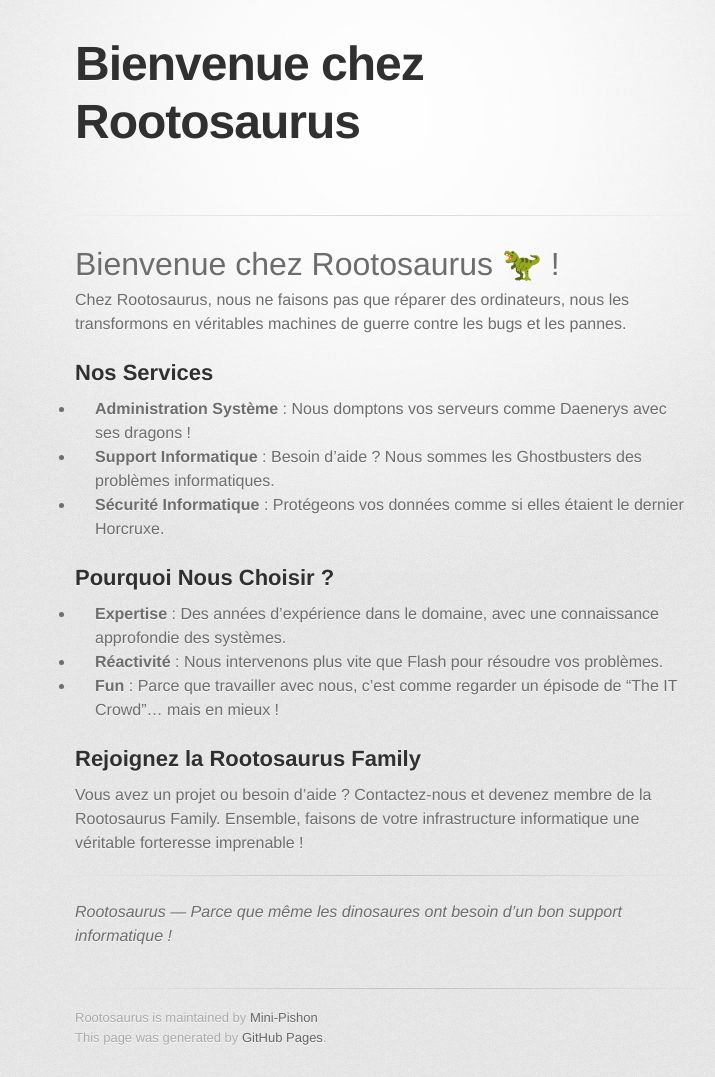
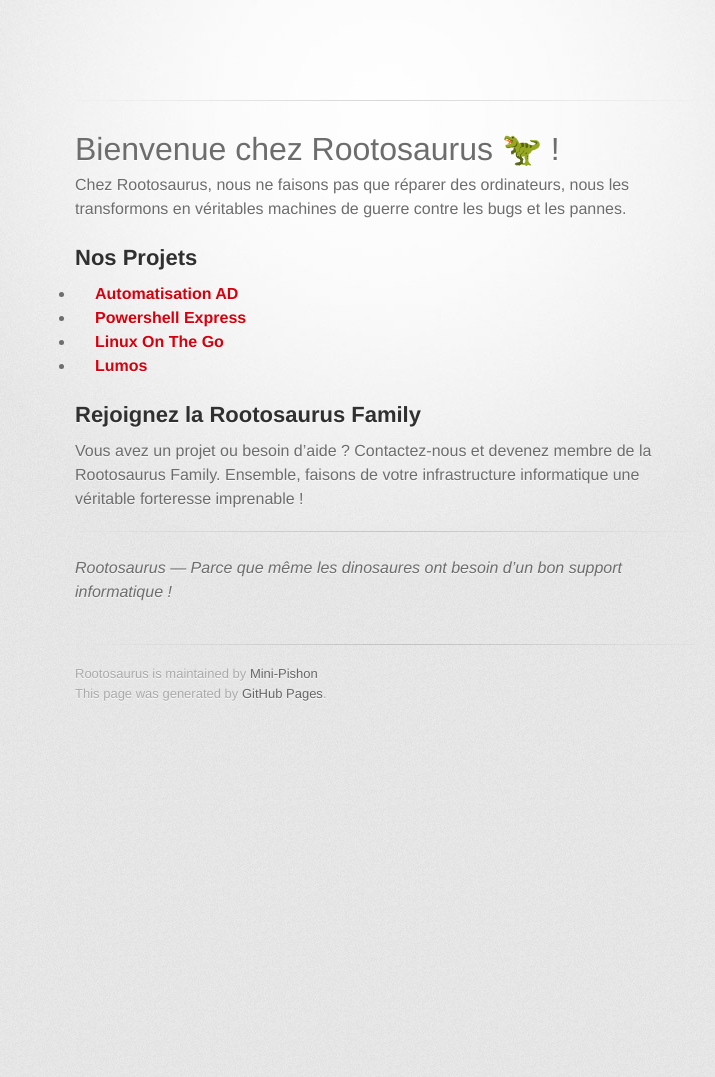
Before and after one commit to Mini-Pishon/minipishon.github.io, a Jekyll site: the page built from index.md, in a window 1280 px wide. Shown: the whole page, without its empty margins (255-970 px from the left). Built offline with Jekyll 4.4.1, drawn with Linux system fonts in a browser that asks for light colours; some web fonts are replaced; our own code applies the rules of GitHub Pages for plain Markdown files; after the commit the page ends 900 px from its top, so only the background shows below that.

Commit message:
update index

```diff
--- a/_layouts/default.html
+++ b/_layouts/default.html
@@ -19,7 +19,6 @@
       <div class="inner">
 
         <header>
-          <h1>{{ page.title | default: site.title | default: site.github.repository_name }}</h1>
 
         </header>
         <section id="downloads" class="clearfix">
--- a/index.md
+++ b/index.md
@@ -1,23 +1,18 @@
 ---
 layout: default
-title: "Bienvenue chez Rootosaurus"
 ---
 
 # Bienvenue chez Rootosaurus 🦖 !
 
 Chez Rootosaurus, nous ne faisons pas que réparer des ordinateurs, nous les transformons en véritables machines de guerre contre les bugs et les pannes.
 
-## Nos Services
+## Nos Projets
 
-- **Administration Système** : Nous domptons vos serveurs comme Daenerys avec ses dragons !
-- **Support Informatique** : Besoin d'aide ? Nous sommes les Ghostbusters des problèmes informatiques.
-- **Sécurité Informatique** : Protégeons vos données comme si elles étaient le dernier Horcruxe.
+- **[Automatisation AD](https://github.com/Mini-Pishon/AutomAD)**
+- **[Powershell Express](https://github.com/Mini-Pishon/PowerShell-Express)**
+- **[Linux On The Go](https://github.com/Mini-Pishon/Linux-on-the-go)**
+- **[Lumos](https://github.com/Mini-Pishon/Lumos)**
 
-## Pourquoi Nous Choisir ?
-
-- **Expertise** : Des années d'expérience dans le domaine, avec une connaissance approfondie des systèmes.
-- **Réactivité** : Nous intervenons plus vite que Flash pour résoudre vos problèmes.
-- **Fun** : Parce que travailler avec nous, c'est comme regarder un épisode de "The IT Crowd"... mais en mieux !
 
 ## Rejoignez la Rootosaurus Family
 
```
